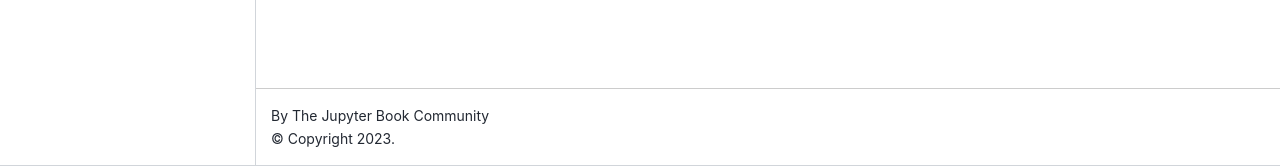
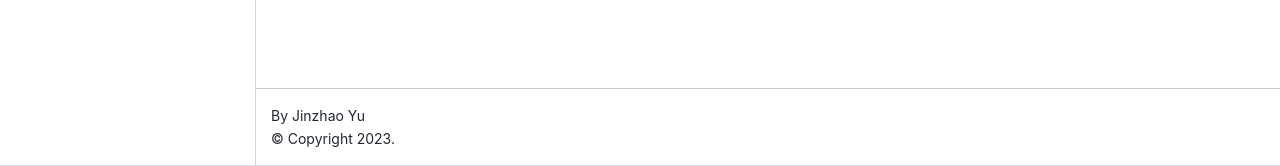
Before and after one commit to Jinzhao-Yu/Learning-Notes, a Jupyter Book: the page built from book/intro.md, in a window 1280 px wide. Shown: the part 734-900 px from the top of the page. Built offline with Jupyter Book 1.0.4 settings and Sphinx 7.4.7 and the Sphinx Book theme 1.1.4, drawn with Linux system fonts in a browser that asks for light colours.

Commit message:
Update _config.yml

```diff
--- a/book/_config.yml
+++ b/book/_config.yml
@@ -1,8 +1,8 @@
 # Book settings
 # Learn more at https://jupyterbook.org/customize/config.html
 
-title: My sample book
-author: The Jupyter Book Community
+title: Learning Notes
+author: Jinzhao Yu
 logo: logo.png
 
 # Force re-execution of notebooks on each build.
```
